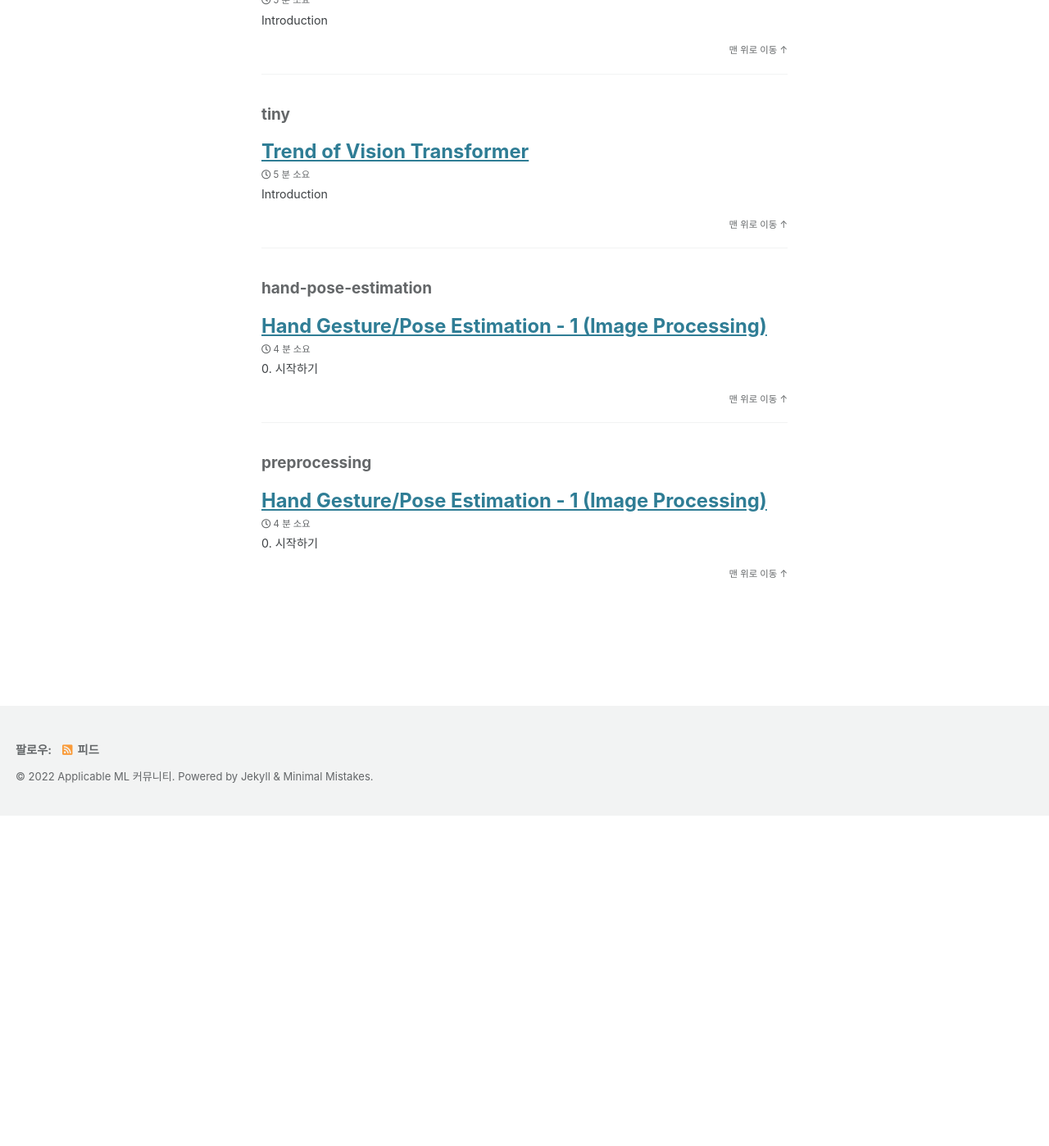
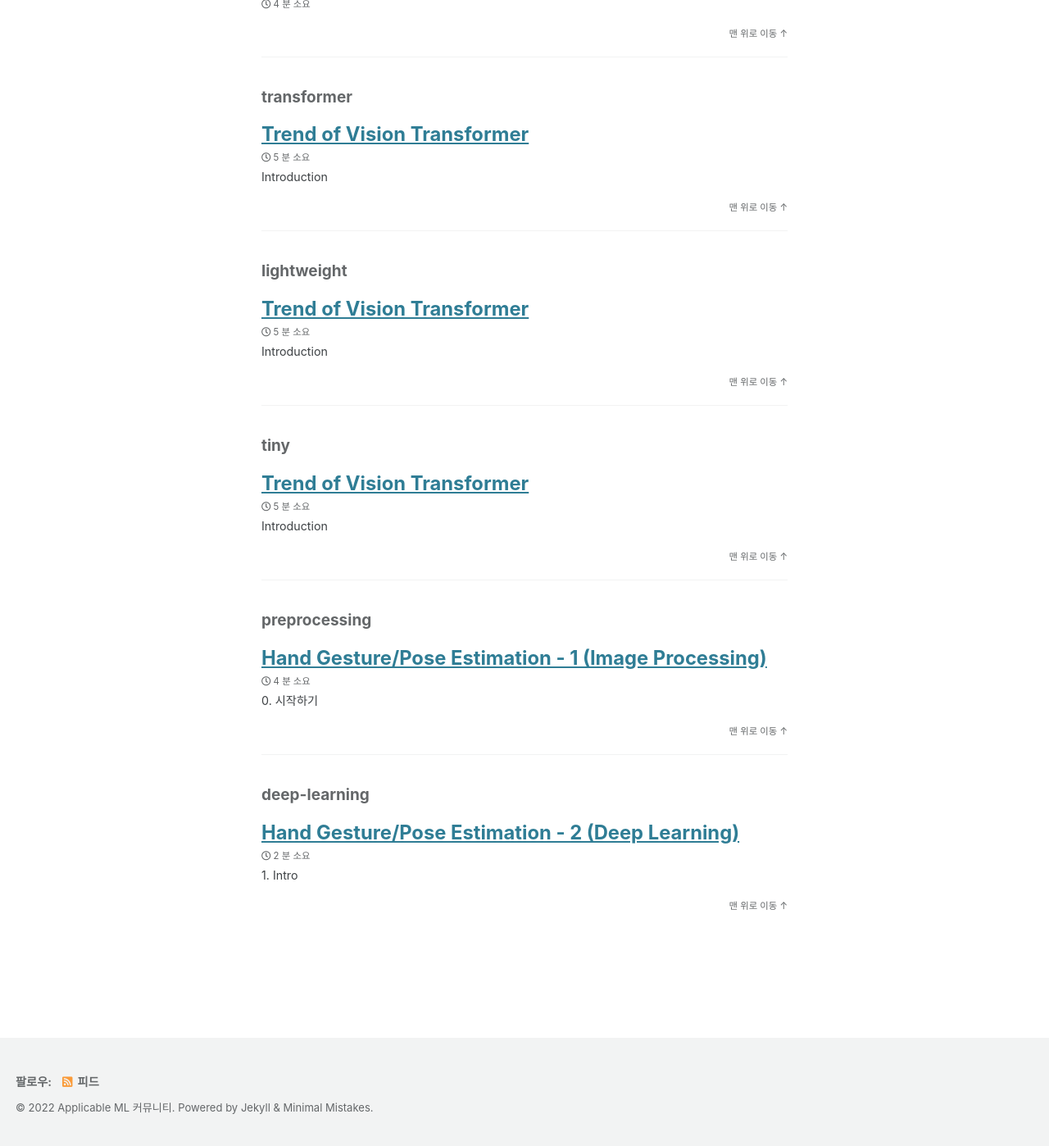
Before and after one commit to applicable-ml/applicable-ml.github.io, a Jekyll site: the page built from tags.md, in a window 1280 px wide and 1400 px high, scrolled down 11508 px. Shown: the whole window at 82% size. Built offline with Jekyll 4.4.1, drawn with Linux system fonts in a browser that asks for light colours; cached includes are drawn as plain includes; before the commit the page ends 12503 px from its top, so only the background shows below that; some of the changed text lies outside the part shown.

Commit message:
Update _posts/2022-04-21-hand-pose-estimation-2.md

```diff
--- a/_posts/2022-04-21-hand-pose-estimation-2.md
+++ b/_posts/2022-04-21-hand-pose-estimation-2.md
@@ -1,6 +1,6 @@
 ---
 title: Hand Gesture/Pose Estimation - 2 (Deep Learning)
-tags: ['ml', 'vision']
+tags: ['ml', 'vision', 'hand-pose-estimation', 'pose-estimation', 'deep-learning']
 author: "Dongseok Yang"
 ---
 
```
